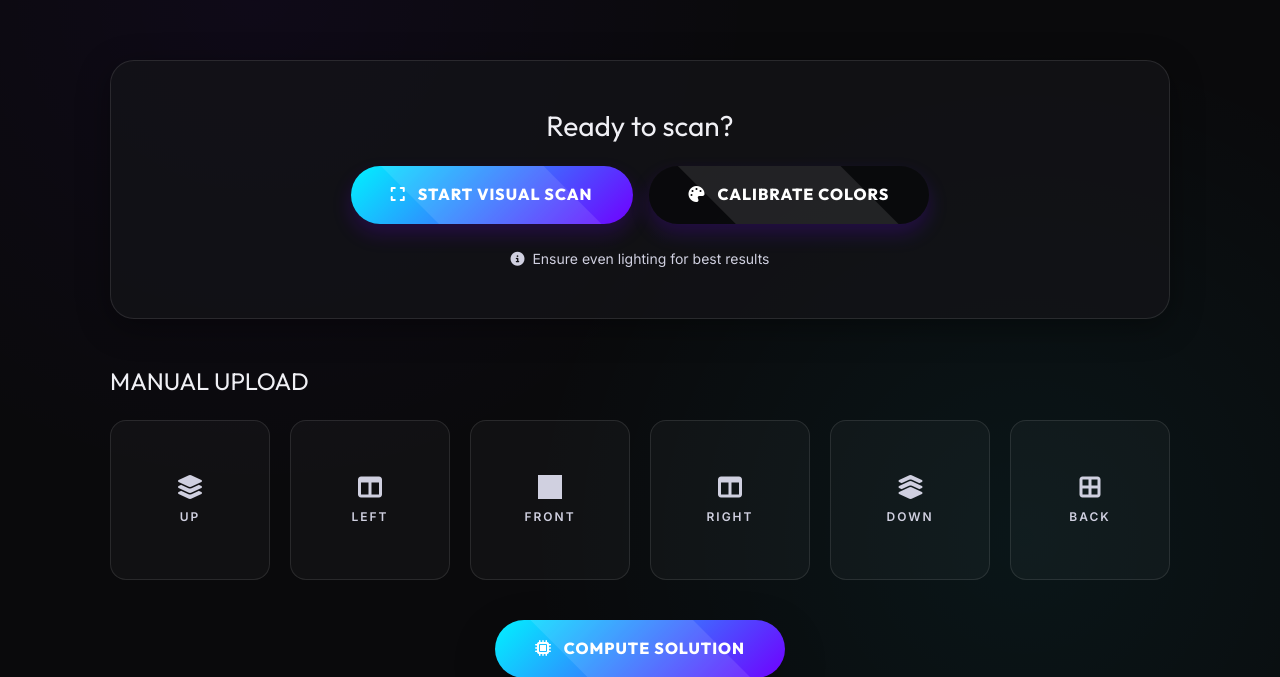
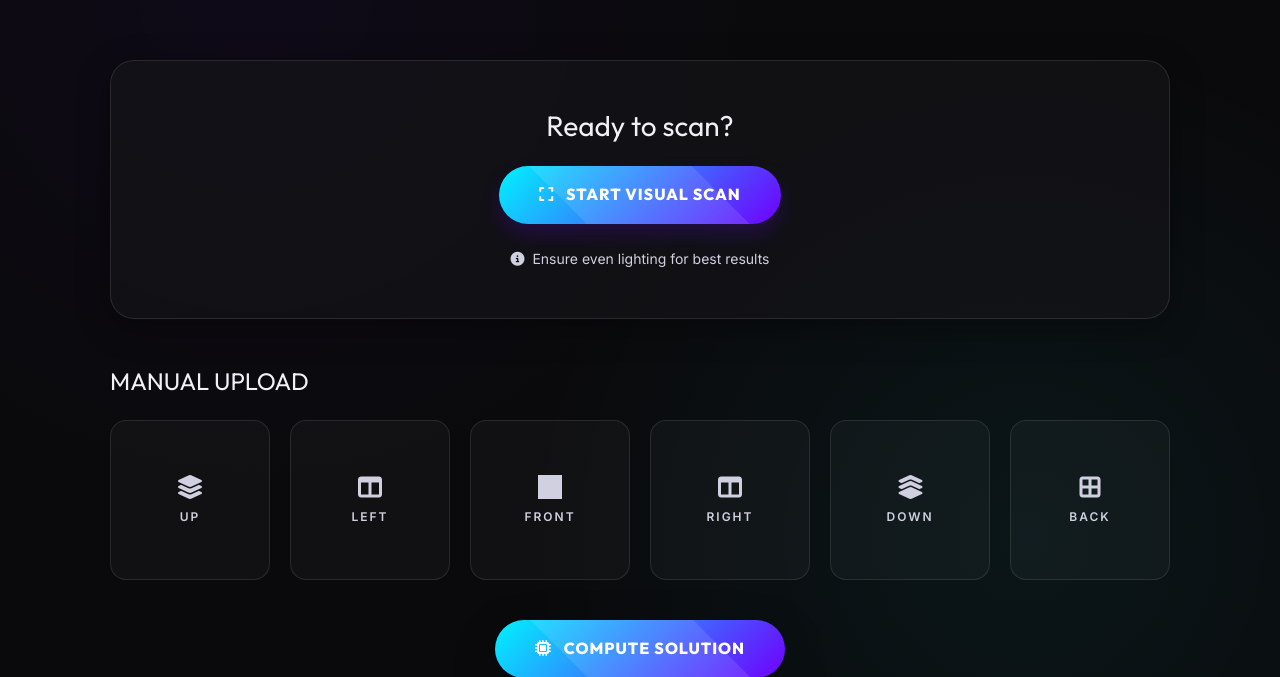
Before and after one commit to Bharani-T21/rubiks-cube-solver, a Flask app: page / in a window 1280 px wide. Shown: the part 189-866 px from the top of the page. Run offline with Flask 3, Linux system fonts and the light colour scheme; some libraries are stand-ins or nearby versions.

Commit message:
Fix: Revert to refined static color detection and clean up UI

```diff
--- a/templates/index.html
+++ b/templates/index.html
@@ -28,9 +28,6 @@
             <div class="d-flex justify-content-center gap-3">
                 <button type="button" class="btn-premium" id="startCameraBtn" data-bs-toggle="modal" data-bs-target="#cameraModal">
                     <i class="fas fa-expand me-2"></i> Start Visual Scan
-                </button>
-                <button type="button" class="btn-premium border-info" style="background: rgba(0, 0, 0, 0.4);" id="calibrateBtn" data-bs-toggle="modal" data-bs-target="#cameraModal">
-                    <i class="fas fa-palette me-2"></i> Calibrate Colors
                 </button>
             </div>
             <div class="mt-4 text-muted small">
```
